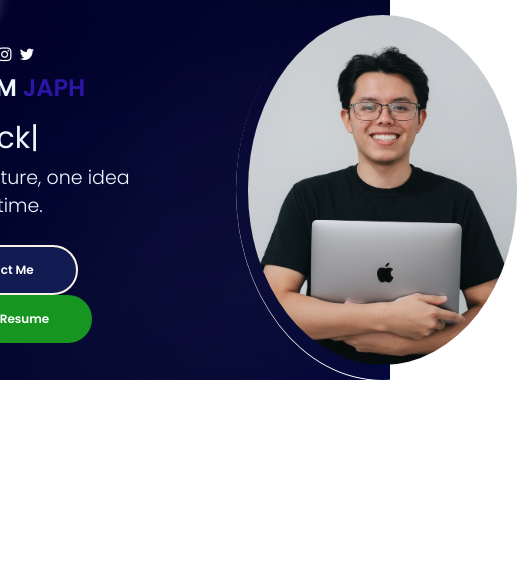
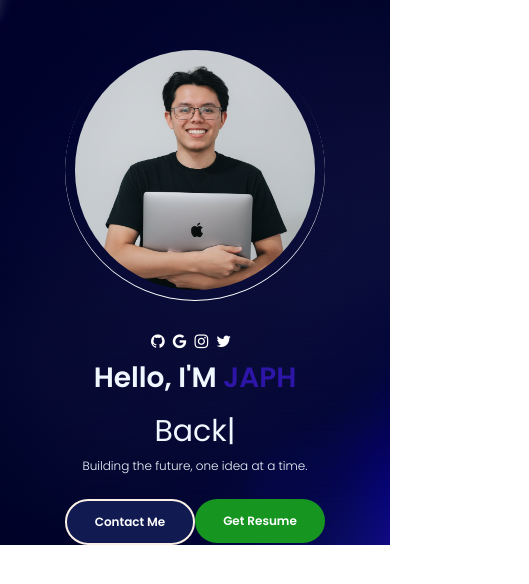
Before and after one commit to japhdev/client, a React (Create React App) app: page / in a window 390 px wide. Shown: the top 584 px of the page, 529 px wide, since content can reach past the window. Built offline with nearby package versions, Linux system fonts and the light colour scheme; a web font is replaced by a local one.

Commit message:
Adjust profile styles: increase font sizes and add media queries to improve responsiveness

```diff
--- a/src/PorfolioContainer/Home/Profile.css
+++ b/src/PorfolioContainer/Home/Profile.css
@@ -16,7 +16,7 @@
 }
 
 .profile-details-name {
-    font-size: 24px;
+    font-size: 50px;
     font-family: "Poppins SemiBold";
 }
 
@@ -39,7 +39,7 @@
 }
 
 .profile-role-tagline {
-    font-size: 19px;
+    font-size: 12px;
     margin: 5px 0 0 0;
     font-family: "Poppins Light";
 }
@@ -88,3 +88,87 @@
     transform: scale(1.5);
     transition: 0.5s ease-out;
 }
+/* Small laptops and horizontal tablets */
+@media screen and (max-width: 1024px) {
+    .profile-picture {
+        margin: 0 0 0 60px;
+    }
+
+    .profile-details-name {
+        font-size: 38px;
+    }
+
+    .profile-details-role {
+        font-size: 14px;
+    }
+
+    .profile-options .btn {
+        width: 130px;
+        padding: 12px;
+    }
+}
+
+/* Vertical tablets */
+@media screen and (max-width: 768px) {
+    .profile-picture {
+        height: 300px;
+        width: 300px;
+        margin: 0 auto;
+    }
+}
+
+/* Large mobile devices */
+@media screen and (max-width: 640px) {
+    .profile-parent {
+        flex-direction: column-reverse;
+        margin: 40px 0 0 0;
+    }
+
+    .profile-picture {
+        margin: 0 !important;
+    }
+
+    .profile-options {
+        display: flex;
+        justify-content: space-between;
+    }
+
+    .profile-details {
+        margin: 25px 0 0;
+        text-align: center;
+    }
+
+    .profile-options .highlighted-btn {
+        margin: 0 !important;
+    }
+}
+
+/* Medium mobile devices */
+@media screen and (max-width: 480px) {
+    .profile-picture {
+        height: 260px;
+        width: 260px;
+        margin-top: -60px;
+    }
+
+    .profile-details-name {
+        font-size: 28px;
+    }
+
+    .profile-details-role {
+        font-size: 12px;
+    }
+}
+
+/* Small mobile devices (iPhone SE, 12 mini) */
+@media screen and (max-width: 375px) {
+    .profile-picture {
+        height: 230px;
+        width: 230px;
+        margin-top: -80px;
+    }
+
+    .profile-details {
+        width: 90%;
+    }
+}
```
